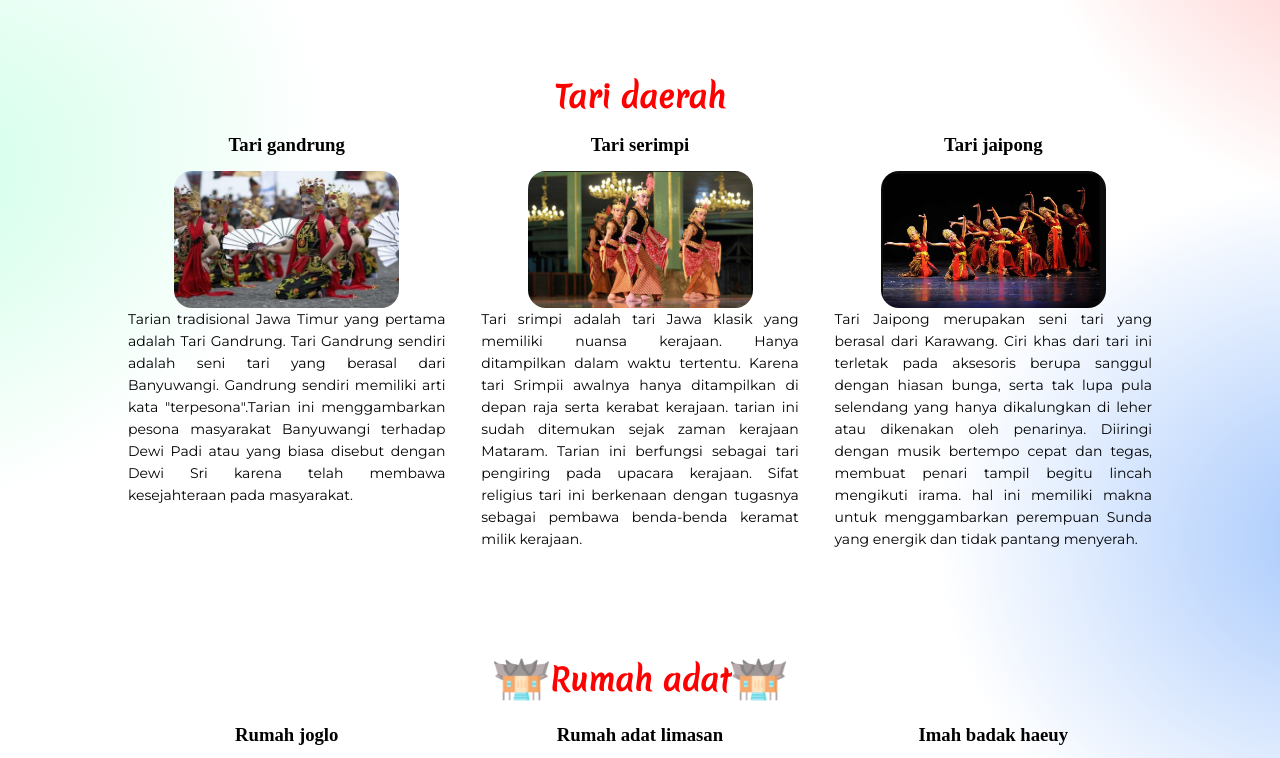
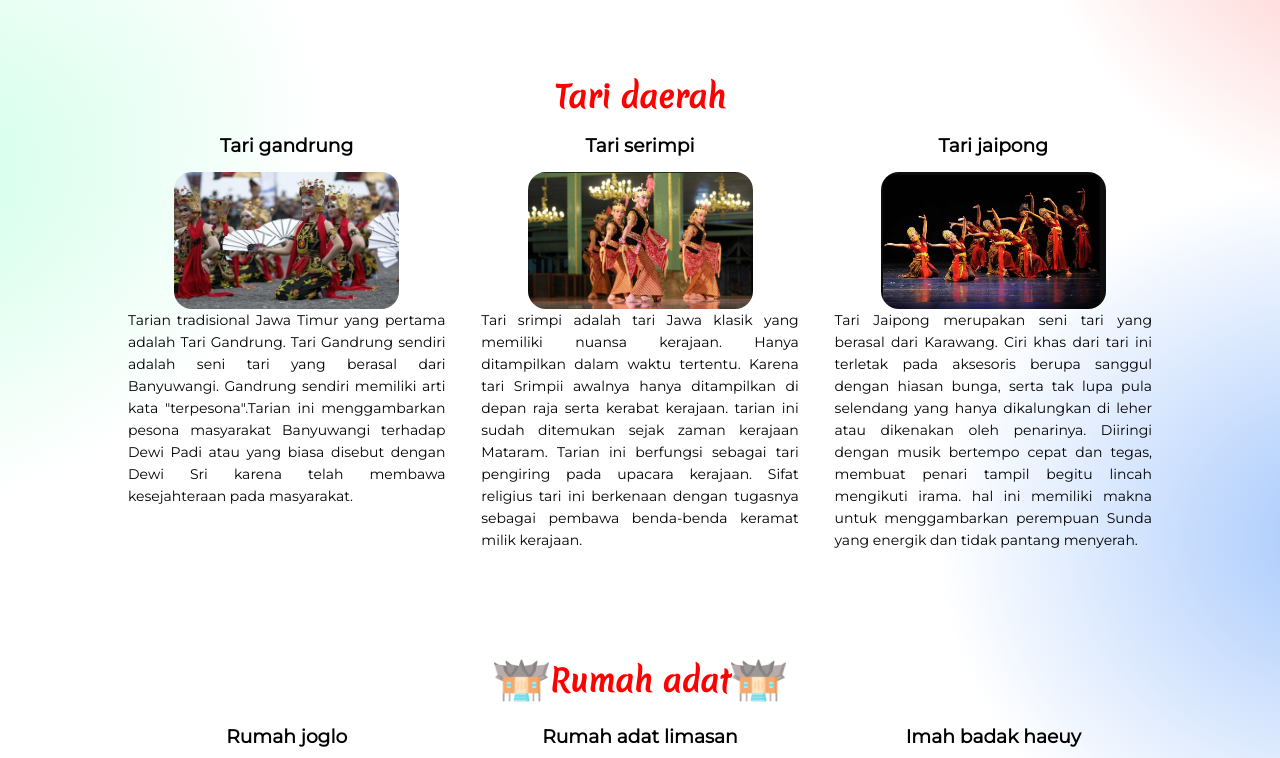
Before and after one commit to wibi12314/Mondsia-Web, a plain HTML site: page page jawa.html in a window 1280 px wide. Shown: the part 1300-2058 px from the top of the page. Drawn offline with Linux system fonts and the light colour scheme.

Commit message:
Update jawa.css

```diff
--- a/jawa.css
+++ b/jawa.css
@@ -377,7 +377,7 @@ nav ul li a:hover::after {
     margin-top: 16px;
     margin-bottom: 15px;
     text-align: center;
-    font-style: 'Merienda', cursive;
+    font-family: 'Montserrat';
 }
 .tarijawa-col:hover {
     box-shadow: 0 0 20px 0px rgba(0, 0, 0, 0.2);
@@ -431,6 +431,7 @@ nav ul li a:hover::after {
     margin-top: 16px;
     margin-bottom: 15px;
     text-align: center;
+    font-family: 'Montserrat';
 }
 .rumahjawa-col:hover {
     box-shadow: 0 0 20px 0px rgba(0, 0, 0, 0.2);
@@ -484,6 +485,7 @@ nav ul li a:hover::after {
     margin-top: 16px;
     margin-bottom: 15px;
     text-align: center;
+    font-family: 'Montserrat';
 }
 .sukujawa-col:hover {
     box-shadow: 0 0 20px 0px rgba(0, 0, 0, 0.2);
```
